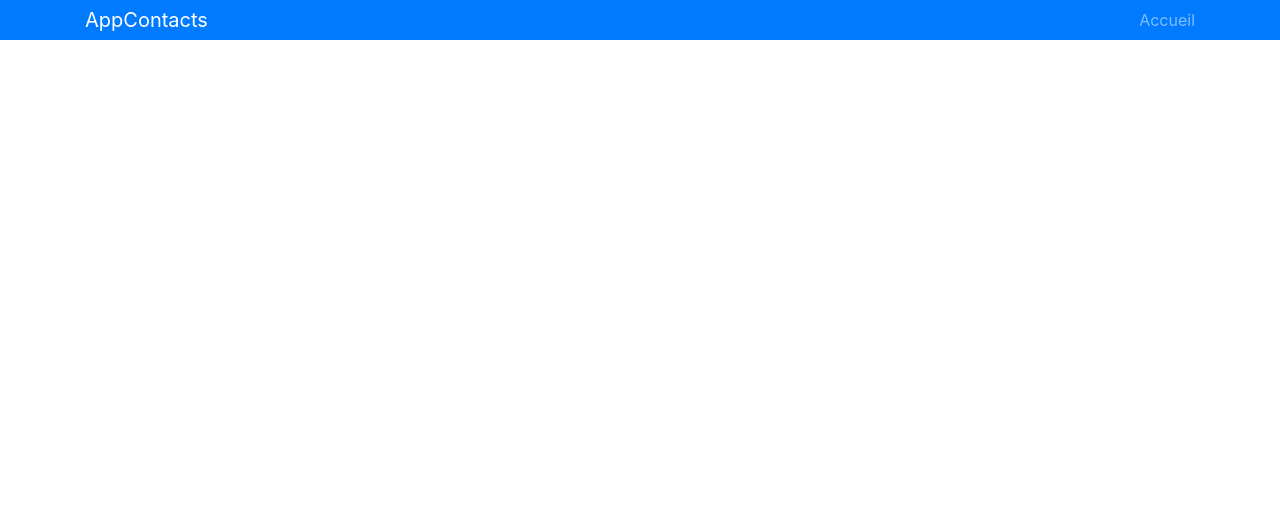
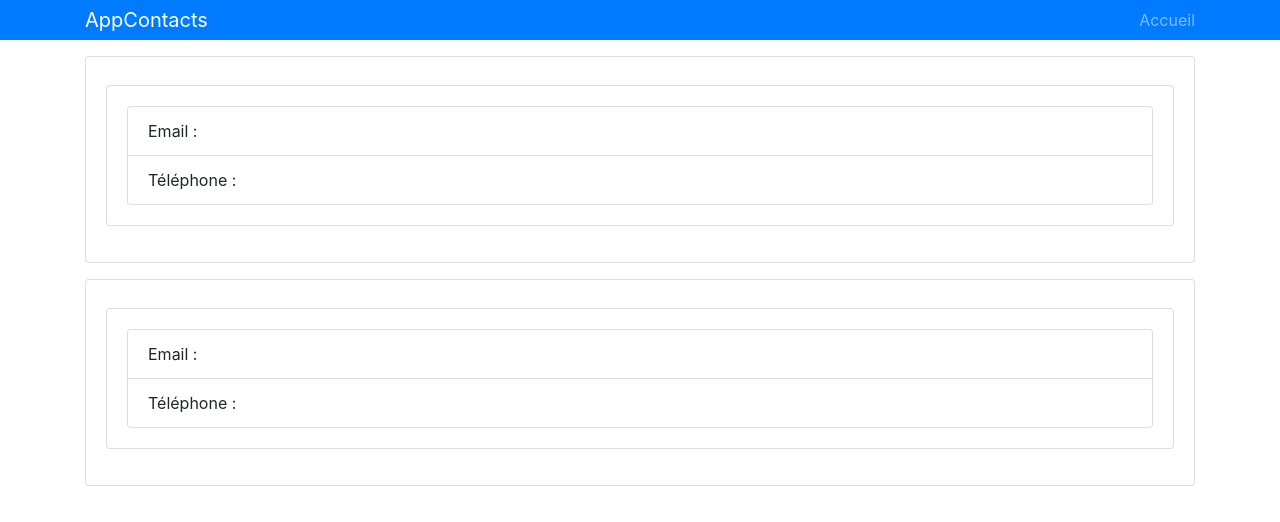
Before and after one commit to MGuillaumeF/appcontacts-react, a React (Create React App) app: page / in a window 1280 px wide. Shown: the top 522 px of the page. Built offline with nearby package versions, Linux system fonts and the light colour scheme.

Commit message:
Add Contact card component

```diff
--- a/src/App.tsx
+++ b/src/App.tsx
@@ -1,11 +1,16 @@
 import React, {useState} from 'react';
 import 'bootstrap/dist/css/bootstrap.min.css';
 import Header from './components/header/Header'
+import Contact from './components/contact/Contact'
 
 function App() {
   return (
     <div className="App">
       <Header/>
+      <div className="container">
+        <Contact/>
+        <Contact/>
+      </div>
     </div>
   );
 }
--- /dev/null
+++ b/src/components/contact/Contact.tsx
@@ -0,0 +1,20 @@
+import * as React from 'react';
+
+export interface IContactProps {
+}
+
+export default function App (props: IContactProps) {
+  return (
+    <div className='card card-body mb-3'>
+      <h4></h4>
+      <ul className='card card-body mb-3'>
+          <li className='list-group-item'>
+            Email :
+          </li>
+          <li className='list-group-item'>
+            Téléphone :
+          </li>
+      </ul>
+    </div>
+  );
+}
```
